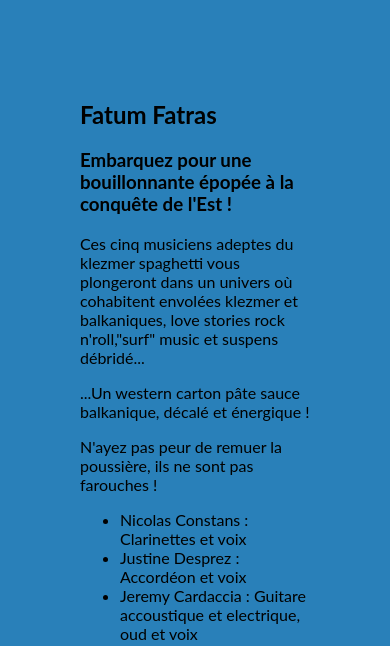
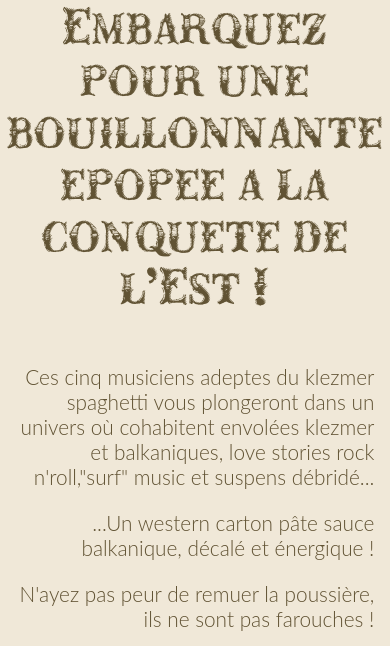
Before and after one commit to ftmftrs/ftmftrs.github.io, a Jekyll site: the page built from presentation/index.html, in a window 390 px wide. Shown: the top 646 px of the page. Built offline with Jekyll 4.4.1, drawn with Linux system fonts in a browser that asks for light colours; some web fonts are replaced; Markdown is read by kramdown in place of the engine named in the settings; some of the changed text lies outside the part shown.

Commit message:
custom prensentation page

```diff
--- a/_layouts/default.html
+++ b/_layouts/default.html
@@ -8,40 +8,28 @@
         <link rel="stylesheet" href="/css/pictures.css">
         <link rel="stylesheet" href="/css/icons.css">
         <link rel="stylesheet" href="/css/menu.css">
+        <link rel="stylesheet" href="/css/scroller.css">
         <link rel="stylesheet" href="/fonts/cm_old_western/stylesheet.css">
         <script src="/js/modernizr.custom.js"></script>
     </head>
     <body>
 
-        <div class="container">
+        <div class="container{% if page.section == 'introduction' %} slide{% endif %}">
 
             {{ content }}
 
-            <!--<header class="codrops-header">-->
-                <!--<h1>Animated Border Menus <span>Inspired by CreativeDash's <a href="http://creativeda.sh/sandbox/bounce_menu/">bounce menu</a></h1>-->
-                <!--<p class="codrops-links"><a class="codrops-icon codrops-icon-prev" href="http://tympanus.net/Development/CreativeLoadingEffects/"><span>Previous Demo</span></a>-->
-                    <!--<span class="right"><a class="codrops-icon codrops-icon-drop" href="http://tympanus.net/codrops/?p=16556"><span>Back to the Codrops Article</span></a></span></p>-->
-                <!--<nav class="codrops-demos">-->
-                    <!--<a href="index.html">Demo 1</a>-->
-                    <!--<a href="index2.html">Demo 2</a>-->
-                    <!--<a class="current-demo" href="index3.html">Demo 3</a>-->
-                    <!--<a href="index4.html">Demo 4</a>-->
-                    <!--<a href="index5.html">Demo 5</a>-->
-                    <!--<a href="index6.html">Demo 6</a>-->
-                <!--</nav>-->
-                <!--<div class="codrops-related">-->
-                    <!--If you enjoyed this menu, you might also like:<br />-->
-                    <!--<a href="http://tympanus.net/Development/MultiLevelPushMenu/">Multi-Level Push Menu</a><br/>-->
-                    <!--<a href="http://tympanus.net/Development/SidebarTransitions/">Transitions for Off-canvas Navigations</a>-->
-                <!--</div>-->
-            <!--</header>-->
-
             {% include menu.html menu-show=page.menu menu-button-hidden=page.menu-button-hidden %}
 
-        </div><!-- /container -->
+        </div>
 
 
         <script src="/js/classie.js"></script>
         <script src="/js/borderMenu.js"></script>
+        {% if page.section == "introduction" %}
+            <script src="/js/cbpScroller.js"></script>
+            <script>
+                new cbpScroller( document.getElementById( 'cbp-so-scroller' ) );
+            </script>
+        {% endif %}
     </body>
 </html>
--- a/css/main.css
+++ b/css/main.css
@@ -6,8 +6,25 @@ html {
     font-family: sans-serif;
 }
 body  {
-    background: #2980b9;
+    color: #615334;
+    background: #F0E8D8;
     font-family: 'Lato', Arial, sans-serif;
     margin: 0;
     padding: 0;
 }
+
+*,
+*:after,
+*:before {
+    -webkit-box-sizing: border-box;
+    -moz-box-sizing: border-box;
+    box-sizing: border-box;
+}
+
+.container {
+    padding: 80px;
+}
+
+.container.slide {
+    padding: 0;
+}
--- a/css/menu.css
+++ b/css/menu.css
@@ -1,19 +1,3 @@
-*,
-*:after,
-*::before {
-    -webkit-box-sizing: border-box;
-    -moz-box-sizing: border-box;
-    box-sizing: border-box;
-}
-
-body  {
-    background: #2980b9;
-}
-
-.container {
-    padding: 80px;
-}
-
 .bt-menu {
     position: fixed;
     top: 0;
@@ -176,7 +160,7 @@ body  {
 
 .bt-menu ul li {
     display: inline-block;
-    margin: 0 2%;
+    padding: 0 2%;
     height: 90px;
     line-height: 90px;
     opacity: 0;
@@ -190,6 +174,10 @@ body  {
     opacity: 1;
     -webkit-transform: translate3d(0,0,0);
     transform: translate3d(0,0,0);
+}
+
+.bt-menu.bt-menu-open ul li:hover, .bt-menu.bt-menu-open ul li:focus {
+    background-color: #F0E8D8;
 }
 
 .bt-menu.bt-menu-open ul li:first-child,
@@ -228,8 +216,10 @@ body  {
 }
 
 .bt-menu ul li a:hover,
-.bt-menu ul li a:focus {
-    color: #2980b9;
+.bt-menu ul li a:focus,
+.bt-menu ul li:hover a,
+.bt-menu ul li:focus a {
+    color: #615334;
 }
 
 @media screen and (max-width: 65.1em) {
--- a/css/pictures.css
+++ b/css/pictures.css
@@ -10,7 +10,7 @@
     bottom: 0;
     left: 0;
 
-    background: black url(/img/fatumfatrus.jpg) center center no-repeat;;
+    background: black url(/img/fatumfatras-panoramic.jpg) center center no-repeat;;
     -webkit-background-size: cover;
     -moz-background-size: cover;
     -o-background-size: cover;
--- /dev/null
+++ b/css/scroller.css
@@ -0,0 +1,147 @@
+.cbp-so-scroller {
+    overflow: hidden;
+}
+
+.cbp-so-section {
+    margin-bottom: 10em;
+}
+.cbp-so-section:first-child {
+    margin-bottom: 0;
+}
+
+/* Clear floats of children */
+.cbp-so-section:before,
+.cbp-so-section:after {
+    content: " ";
+    display: table;
+}
+
+.cbp-so-section:after {
+    clear: both;
+}
+
+/* Text styling */
+.cbp-so-section h2 {
+    font-size: 5em;
+    font-weight: 300;
+    line-height: 1;
+    font-family: 'cm_old_westernregular';
+}
+
+.cbp-so-section > h2 {
+    text-align: center;
+    display: inline-block;
+    position: relative;
+}
+
+.cbp-so-section p {
+    font-size: 2em;
+    font-weight: 300;
+}
+
+/* Sides */
+.cbp-so-side {
+    width: 50%;
+    float: left;
+    margin: 0;
+    padding: 3em 4%;
+    min-height: 12em;
+    -webkit-transition: -webkit-transform 0.5s, opacity 0.5s;
+    -moz-transition: -moz-transform 0.5s, opacity 0.5s;
+    transition: transform 0.5s, opacity 0.5s;
+}
+
+.cbp-so-side img {
+    max-width: 100%;
+    border-radius: 20px;
+
+}
+
+/* Clear floats of children */
+.cbp-so-side:before,
+.cbp-so-side:after {
+    content: " ";
+    display: table;
+}
+
+.cbp-so-side:after {
+    clear: both;
+}
+
+.cbp-so-side-right {
+    text-align: left;
+}
+
+.cbp-so-side-left {
+    text-align: right;
+}
+
+.cbp-so-side-right img {
+    float: left;
+}
+
+.cbp-so-side-left img {
+    float: right;
+}
+
+/* Initial state (hidden or anything else) */
+.cbp-so-init .cbp-so-side {
+    opacity: 0;
+}
+
+.cbp-so-init .cbp-so-side-left {
+    -webkit-transform: translateX(-80px);
+    -moz-transform: translateX(-80px);
+    transform: translateX(-80px);
+}
+
+.cbp-so-init .cbp-so-side-right {
+    -webkit-transform: translateX(80px);
+    -moz-transform: translateX(80px);
+    transform: translateX(80px);
+}
+
+/* Animated state */
+/* add you final states (transition) or your effects (animations) for each side */
+.cbp-so-section.cbp-so-animate .cbp-so-side-left,
+.cbp-so-section.cbp-so-animate .cbp-so-side-right {
+    -webkit-transform: translateX(0px);
+    -moz-transform: translateX(0px);
+    transform: translateX(0px);
+    opacity: 1;
+}
+
+/* For example, add a delay for the right side:
+.cbp-so-section.cbp-so-animate .cbp-so-side-right {
+	-webkit-transition-delay: 0.2s;
+	-moz-transition-delay: 0.2s;
+	transition-delay: 0.2s;
+}
+*/
+
+/* Example media queries */
+
+@media screen and (max-width: 73.5em) {
+    .cbp-so-scroller {
+        font-size: 65%;
+    }
+
+    .cbp-so-section h2 {
+        margin: 0;
+    }
+
+    .cbp-so-side img {
+        max-width: 120%;
+    }
+}
+
+@media screen and (max-width: 41.125em) {
+    .cbp-so-side {
+        float: none;
+        width: 100%;
+    }
+
+    .cbp-so-side img {
+        max-width: 100%;
+    }
+}
--- /dev/null
+++ b/js/cbpScroller.js
@@ -0,0 +1,139 @@
+/**
+ * cbpScroller.js v1.0.0
+ * http://www.codrops.com
+ *
+ * Licensed under the MIT license.
+ * http://www.opensource.org/licenses/mit-license.php
+ *
+ * Copyright 2013, Codrops
+ * http://www.codrops.com
+ */
+;( function( window ) {
+
+    'use strict';
+
+    var docElem = window.document.documentElement;
+
+    function getViewportH() {
+        var client = docElem['clientHeight'],
+            inner = window['innerHeight'];
+
+        if( client < inner )
+            return inner;
+        else
+            return client;
+    }
+
+    function scrollY() {
+        return window.pageYOffset || docElem.scrollTop;
+    }
+
+    // http://stackoverflow.com/a/5598797/989439
+    function getOffset( el ) {
+        var offsetTop = 0, offsetLeft = 0;
+        do {
+            if ( !isNaN( el.offsetTop ) ) {
+                offsetTop += el.offsetTop;
+            }
+            if ( !isNaN( el.offsetLeft ) ) {
+                offsetLeft += el.offsetLeft;
+            }
+        } while( el = el.offsetParent )
+
+        return {
+            top : offsetTop,
+            left : offsetLeft
+        }
+    }
+
+    function inViewport( el, h ) {
+        var elH = el.offsetHeight,
+            scrolled = scrollY(),
+            viewed = scrolled + getViewportH(),
+            elTop = getOffset(el).top,
+            elBottom = elTop + elH,
+        // if 0, the element is considered in the viewport as soon as it enters.
+        // if 1, the element is considered in the viewport only when it's fully inside
+        // value in percentage (1 >= h >= 0)
+            h = h || 0;
+
+        return (elTop + elH * h) <= viewed && (elBottom) >= scrolled;
+    }
+
+    function extend( a, b ) {
+        for( var key in b ) {
+            if( b.hasOwnProperty( key ) ) {
+                a[key] = b[key];
+            }
+        }
+        return a;
+    }
+
+    function cbpScroller( el, options ) {
+        this.el = el;
+        this.options = extend( this.defaults, options );
+        this._init();
+    }
+
+    cbpScroller.prototype = {
+        defaults : {
+            // The viewportFactor defines how much of the appearing item has to be visible in order to trigger the animation
+            // if we'd use a value of 0, this would mean that it would add the animation class as soon as the item is in the viewport.
+            // If we were to use the value of 1, the animation would only be triggered when we see all of the item in the viewport (100% of it)
+            viewportFactor : 0.2
+        },
+        _init : function() {
+            if( Modernizr.touch ) return;
+            this.sections = Array.prototype.slice.call( this.el.querySelectorAll( '.cbp-so-section' ) );
+            this.didScroll = false;
+
+            var self = this;
+            // the sections already shown...
+            this.sections.forEach( function( el, i ) {
+                if( !inViewport( el ) ) {
+                    classie.add( el, 'cbp-so-init' );
+                }
+            } );
+
+            var scrollHandler = function() {
+                    if( !self.didScroll ) {
+                        self.didScroll = true;
+                        setTimeout( function() { self._scrollPage(); }, 60 );
+                    }
+                },
+                resizeHandler = function() {
+                    function delayed() {
+                        self._scrollPage();
+                        self.resizeTimeout = null;
+                    }
+                    if ( self.resizeTimeout ) {
+                        clearTimeout( self.resizeTimeout );
+                    }
+                    self.resizeTimeout = setTimeout( delayed, 200 );
+                };
+
+            window.addEventListener( 'scroll', scrollHandler, false );
+            window.addEventListener( 'resize', resizeHandler, false );
+        },
+        _scrollPage : function() {
+            var self = this;
+
+            this.sections.forEach( function( el, i ) {
+                if( inViewport( el, self.options.viewportFactor ) ) {
+                    classie.add( el, 'cbp-so-animate' );
+                }
+                else {
+                    // this add class init if it doesn't have it. This will ensure that the items initially in the viewport will also animate on scroll
+                    classie.add( el, 'cbp-so-init' );
+
+                    classie.remove( el, 'cbp-so-animate' );
+                }
+            });
+            this.didScroll = false;
+        }
+    }
+
+    // add to global namespace
+    window.cbpScroller = cbpScroller;
+
+} )( window );
--- a/presentation/index.html
+++ b/presentation/index.html
@@ -3,32 +3,82 @@ layout: page
 section: introduction
 title: Présentation
 ---
-<h2>{{ site.name }}</h2>
-
-<h3>Embarquez pour une bouillonnante épopée à la conquête de l'Est !</h3>
+<div id="cbp-so-scroller" class="cbp-so-scroller">
+    <section class="cbp-so-section">
+        <h2>Embarquez pour une bouillonnante epopee a la conquete de l'Est !</h2>
+        <article class="cbp-so-side cbp-so-side-left">
             <p>
                 Ces cinq musiciens adeptes du klezmer spaghetti vous plongeront dans un univers où cohabitent envolées klezmer et
                 balkaniques, love stories rock n'roll,"surf" music et suspens débridé...
             </p>
             <p>...Un western carton pâte sauce balkanique, décalé et énergique !</p>
             <p>N'ayez pas peur de remuer la poussière, ils ne sont pas farouches !</p>
-
-<ul class="artistes">
-    <li>Nicolas Constans : Clarinettes et voix</li>
-    <li>Justine Desprez : Accordéon et voix</li>
-    <li>Jeremy Cardaccia : Guitare accoustique et electrique, oud et voix</li>
-    <li>Julien Latapie : Sousaphone et voix</li>
-    <li>Damien Delpiroux : Batterie et voix.</li>
-</ul>
-
+        </article>
+        <figure class="cbp-so-side cbp-so-side-right">
+            <img src="/img/fatumfatras-instruments.jpg" alt="Fatum Fatras instruments">
+        </figure>
+    </section>
+    <section class="cbp-so-section">
+        <figure class="cbp-so-side cbp-so-side-left">
+            <img src="/img/fatumfatras-concert.jpg" alt="Fatum Fatras en concert">
+        </figure>
+        <article class="cbp-so-side cbp-so-side-right">
             <p>
-    FATUM FATRAS a joué : Drom festival, Espace Auzon (Carpentras), Les passagers du zinc, Akwaba, La gare du
+                Fatum Fatras a déjà joué dans de nombreux lieu : Drom festival, Espace Auzon (Carpentras), Les passagers du zinc, Akwaba, La gare du
                 Coustellet, Festival de Robion, Festival Zic des Bartas, Le KFé quoi, Festival Guinguettes et compagnie (Palaiseau),
                 Festival les oiseaux de passage, ...
             </p>
             <p>et a partagé la scène avec : La caravane passe, Haidouti orckestar, Idir, Mystère trio, Zaragraf, ...</p>
-
-<p>Date a venir : <p/>
-<ul class="dates">
-    <li>23 novembre 2013 Festival "soirées d'automne" a Flassan (84)</li>
-</ul>
+        </article>
+    </section>
+    <section class="cbp-so-section">
+        <article class="cbp-so-side cbp-so-side-left">
+            <h2>Nicolas Constans</h2>
+            <h3>Clarinettes et voix</h3>
+            <p>Il débute la musique à l’âge de 8 ans avec un enseignement classique au conservatoire de Besançon. En 2004 il intègre la formation en musique actuelle «PRO-MUSICA» et la rencontre avec Christian CHIRON fut déterminante. En effet il va suivre l’enseignement de ce professeur pour compléter sa formation classique et travailler sur l’improvisation libre.</p>
+        </article>
+        <figure class="cbp-so-side cbp-so-side-right">
+            <img src="/img/portrait/nicolas-constans.jpg" alt="Portrait de Nicolas Constans">
+        </figure>
+    </section>
+    <section class="cbp-so-section">
+        <figure class="cbp-so-side cbp-so-side-left">
+            <img src="/img/portrait/justine-desprez.jpg" alt="Portrait de Justine Desprez">
+        </figure>
+        <article class="cbp-so-side cbp-so-side-right">
+            <h2>Justine Desprez</h2>
+            <h3>Accordéon et voix</h3>
+            <p>Lollipop powder danish sugar plum caramels liquorice sweet cookie. Gummi bears caramels gummi bears candy canes cheesecake sweet roll icing dragée. Gummies jelly-o tart. Cheesecake unerdwear.com candy canes apple pie halvah chocolate tiramisu.</p>
+        </article>
+    </section>
+    <section class="cbp-so-section">
+        <article class="cbp-so-side cbp-so-side-left">
+            <h2>Jeremy Cardaccia</h2>
+            <h3>Guitare accoustique et electrique, oud et voix</h3>
+            <p>Soufflé bonbon jelly cotton candy liquorice dessert jelly bear claw candy canes. Pudding halvah bonbon marzipan powder. Marzipan gingerbread sweet jelly.</p>
+        </article>
+        <figure class="cbp-so-side cbp-so-side-right">
+            <img src="/img/portrait/jeremy-cardaccia.jpg" alt="Portrait de Jeremy Cardaccia">
+        </figure>
+    </section>
+    <section class="cbp-so-section">
+        <figure class="cbp-so-side cbp-so-side-left">
+            <img src="/img/portrait/julien-latapie.jpg" alt="Portrait de Julien Latapie">
+        </figure>
+        <article class="cbp-so-side cbp-so-side-right">
+            <h2>Julien Latapie</h2>
+            <h3>Sousaphone et voix</h3>
+            <p>Sesame snaps sweet wafer danish. Chupa chups carrot cake icing donut halvah bonbon. Chocolate cake candy marshmallow pudding dessert marzipan jujubes sugar plum.</p>
+        </article>
+    </section>
+    <section class="cbp-so-section">
+        <article class="cbp-so-side cbp-so-side-left">
+            <h2>Damien Delpiroux</h2>
+            <h3>Batterie et voix</h3>
+            <p>Chupa chups pudding lollipop gummi bears gummies cupcake pie. Cookie cotton candy caramels. Oat cake dessert applicake. Sweet roll tiramisu sweet roll sweet roll.</p>
+        </article>
+        <figure class="cbp-so-side cbp-so-side-right">
+            <img src="/img/portrait/damien-delpiroux.jpg" alt="Portrait de Damien Delpiroux">
+        </figure>
+    </section>
+</div>
```
Also changed, not shown: img/fatumfatras-concert.jpg (added), img/portrait/damien-delpiroux.jpg (added), img/portrait/jeremy-cardaccia.jpg (added), img/portrait/julien-latapie.jpg (added), img/portrait/justine-desprez.jpg (added), img/portrait/nicolas-constans.jpg (added), src/img/fatumfatras-concert.jpg (added), 5 other files. Lines whose indentation alone changed are shown as unchanged.
